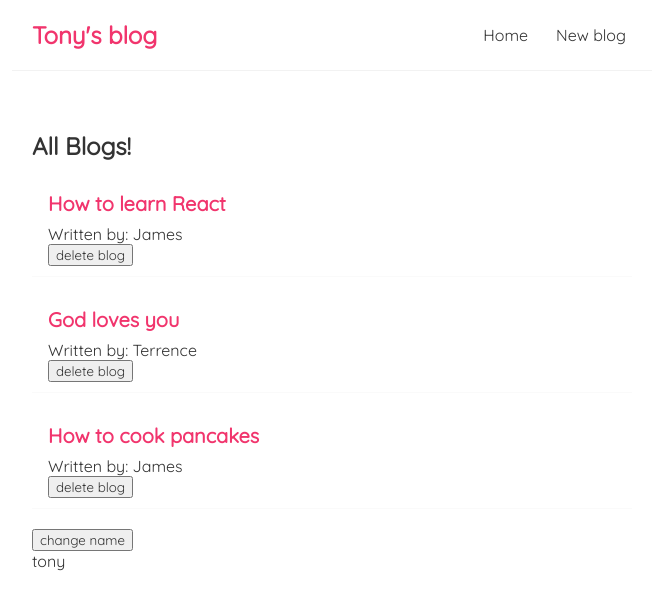
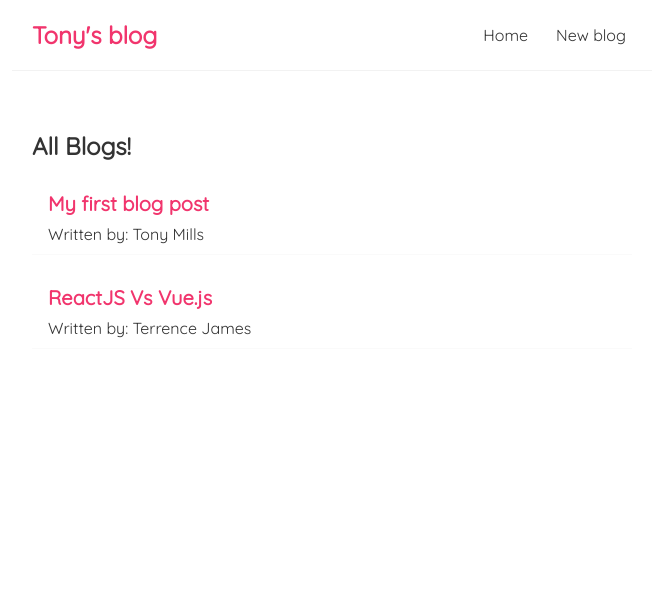
Before and after one commit to tonyadjei/react-blog, a React (Create React App) app: page / in a window 1280 px wide. Shown: the top 608 px of the page, without its empty margins (308-964 px from the left). Built offline with nearby package versions, Linux system fonts and the light colour scheme; data requests are answered from the project's data file; the HTML template or start-up script is replaced by a standard one.

Commit message:
added 'loading... .' to simulate API call delay

```diff
--- a/src/BlogList.js
+++ b/src/BlogList.js
@@ -1,4 +1,4 @@
-const BlogList = ({blogs, title, handleDelete}) => {
+const BlogList = ({blogs, title}) => {
 
 
     return (
@@ -8,7 +8,6 @@
                 <div className="blog-preview" key={blog.id}>
                     <h2>{blog.title}</h2>
                     <p>Written by: {blog.author}</p>
-                    <button onClick={() => handleDelete(blog.id)}>delete blog</button>
                 </div>
             ))}
         </div>
--- a/src/Home.js
+++ b/src/Home.js
@@ -2,30 +2,33 @@
 import BlogList from './BlogList';
 
 const Home = () => {
-    const [blogs, setBlogs] = useState([
-        {title: 'How to learn React', body: 'lorem....ipsum', author: 'James', id: 1},
-        {title: 'God loves you', body: 'lorem....ipsum', author: 'Terrence', id: 2},
-        {title: 'How to cook pancakes', body: 'lorem....ipsum', author: 'James', id: 3}
-    ]);
+    const [blogs, setBlogs] = useState(null);
+    const [isPending, setIsPending] = useState(true);
 
-    const [name, setName] = useState("tony");
-
-    const handleDelete = (id) => {
-        const newBlogs = blogs.filter((blog) => blog.id !== id);
-        setBlogs(newBlogs);
-    }
     useEffect(() => {
-        console.log('Use effect run');
-        console.log(name);
-    }, [name]); //dependency arrays allow us to run useEffect for certain kinds on renders only.
+        setTimeout(() => {
+            fetch('http://localhost:8000/blogs')
+                .then(res => {
+                    // if(res.ok){}
+                    console.log(res);
+                    return res.json();
+                })
+                .then((data) => {
+                    setBlogs(data);
+                    setIsPending(false);
+                })
+                .catch(err => {
+                    console.log(err.message);
+                })
+        }, 1000);
+    }, []);
+    //dependency arrays allow us to run useEffect for certain kinds of renders only.
     //an empty dependency array will cause useEffect to run only once(i.e. the component's initial render only)
 
     return (
         <div className="Home">
-            <BlogList blogs={blogs} title="All Blogs!" handleDelete={handleDelete} />
-            <button onClick={() => setName("Elon Musk")}>change name</button>
-            <p>{name}</p>
-
+            {isPending && <div>Loading...</div>}
+            {blogs && <BlogList blogs={blogs} title="All Blogs!" />}
         </div>
      );
 }
```
